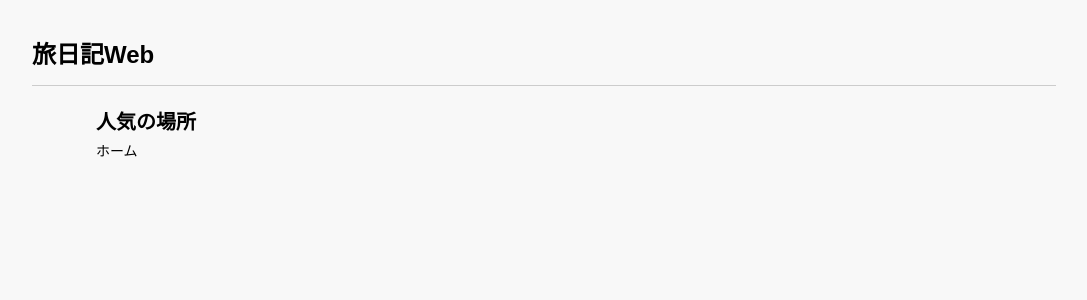
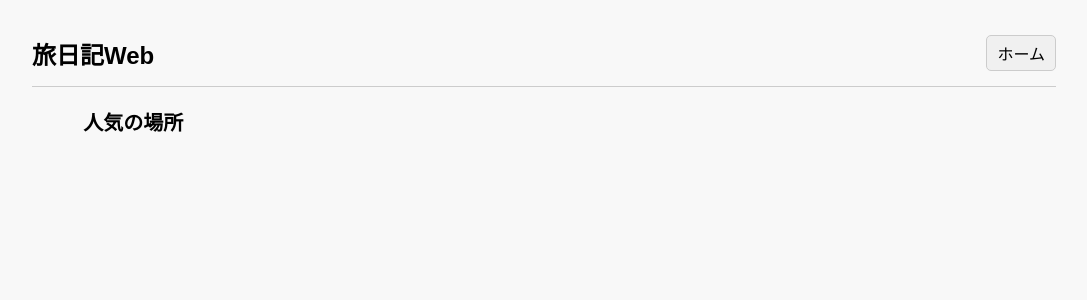
Before and after one commit to 2024AIT-OOP2-G07/Travel_Diary, a Flask app: page /trip/ in a window 1280 px wide. Shown: the top 300 px of the page, without its empty margins (96-1183 px from the left). Run offline with Flask 3, Linux system fonts and the light colour scheme.

Commit message:
tripのcss

```diff
--- a/static/trip.css
+++ b/static/trip.css
@@ -5,34 +5,56 @@ body {
   padding: 0;
   background-color: #f8f8f8;
 }
+a {
+  color: #000;
+  text-decoration: none;
+}
 
-h1:first-of-type {
-  text-align: left;
+/* Add styles for the header and home button */
+.web-title-container {
+  display: flex;
+  align-items: center;
+  justify-content: space-between;
+  width: 90%;
+  max-width: 80%;
   margin: 20px auto;
   padding: 15px 0;
-  font-size: 24px;
-  font-weight: bold;
-  width: 90%;
-  max-width: 80%;
   border-bottom: 1px solid #ccc;
 }
 
-h1:last-of-type {
+.web-title {
+  margin: 0;
+  font-size: 24px;
+  font-weight: bold;
+}
+
+.home-button {
+  font-size: 16px;
+  color: #000;
+  text-decoration: none;
+  padding: 5px 10px;
+  border: 1px solid #ccc;
+  border-radius: 5px;
+  background-color: #f0f0f0;
+  transition: background-color 0.3s ease;
+}
+
+.home-button:hover {
+  background-color: #ddd;
+}
+
+
+.front-text {
+  display: flex;
+
+}
+
+.page-title{
   text-align: left;
   font-size: 20px;
   margin: 10px auto 5px auto; /* 下の余白を調整 */
-  max-width: 70%;
+  max-width: 72%;
   font-weight: bold;
-}
-
-a {
-  display: block; /* ブロック要素として扱う */
-  margin: 0 auto 20px auto; /* 下の余白を設定 */
-  max-width: 70%; /* 「人気の場所」と同じ幅に揃える */
-  font-size: 14px;
-  color: #000;
-  text-align: left; /* 左揃え */
-  text-decoration: none;
 }
 
 main {
--- a/templates/trip.html
+++ b/templates/trip.html
@@ -6,9 +6,11 @@
     <link rel="stylesheet" href="{{ url_for('static', filename='trip.css') }}" />
   </head>
   <body>
-    <h1>旅日記Web</h1>
-    <h1>人気の場所</h1>
-    <a href="{{ url_for('index') }}">ホーム</a>
+    <header class="web-title-container">
+      <h1 class="web-title"><a href="{{ url_for('index') }}">旅日記Web</a></h1>
+      <a href="{{ url_for('index') }}" class="home-button">ホーム</a>
+    </header>
+    <h1 class="page-title">人気の場所</h1>
     <main>
       {% for trip_data in trip_data %}
       <div class="comment-box">
```
